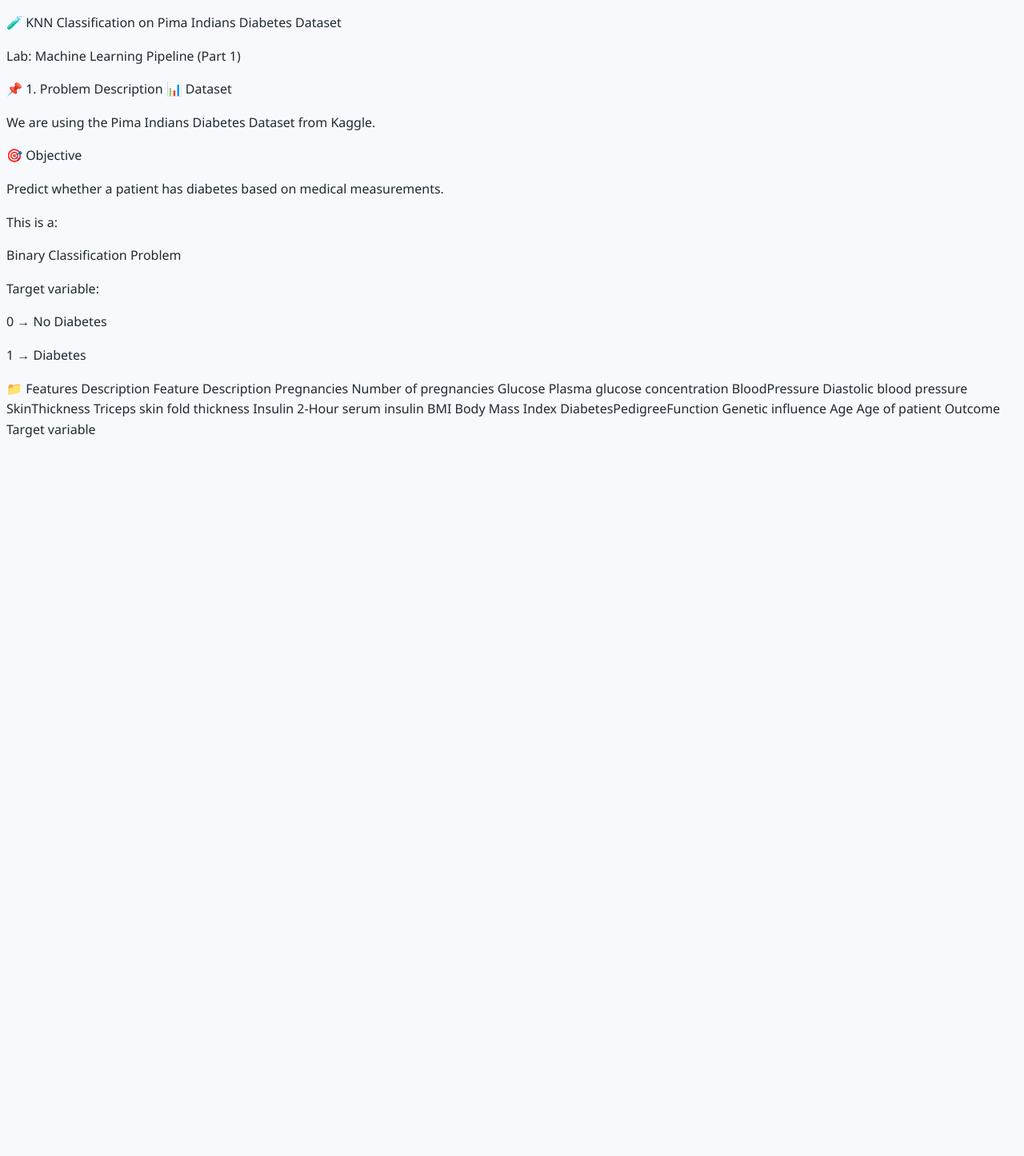
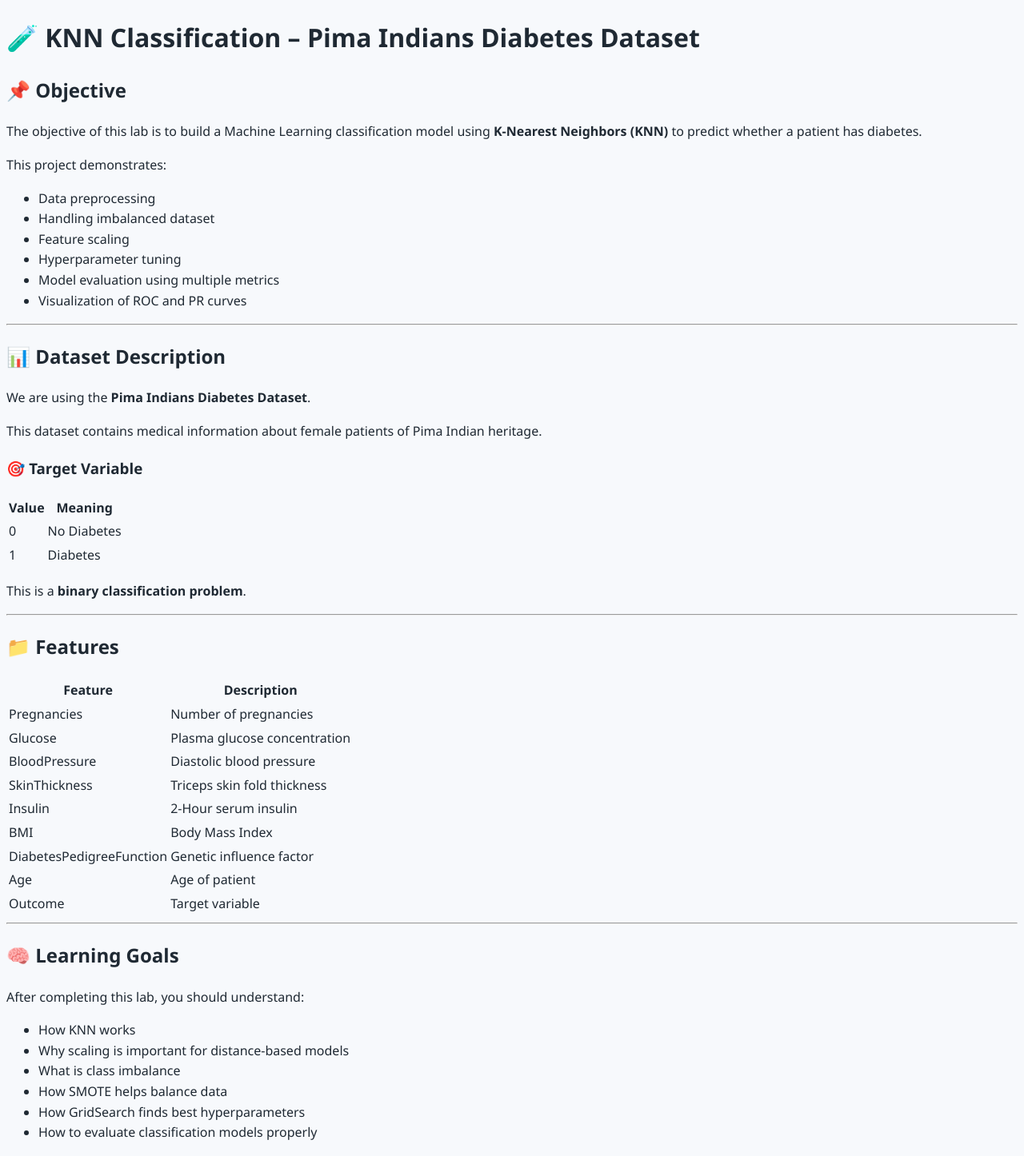
Before and after one commit to irshadvaza/irshadvaza.tech, a Jekyll site: the page built from learning-guides/data-science/Labs/KNN_example.md, in a window 1280 px wide. Shown: the whole page at 80% size. Built offline with Jekyll 4.4.1, drawn with Linux system fonts in a browser that asks for light colours; our own code applies the rules of GitHub Pages for plain Markdown files; before the commit the page ends 900 px from its top, so only the background shows below that.

Commit message:
Update KNN_example.md

```diff
--- a/learning-guides/data-science/Labs/KNN_example.md
+++ b/learning-guides/data-science/Labs/KNN_example.md
@@ -1,34 +1,60 @@
-🧪 KNN Classification on Pima Indians Diabetes Dataset
+# 🧪 KNN Classification – Pima Indians Diabetes Dataset
 
-Lab: Machine Learning Pipeline (Part 1)
+## 📌 Objective
 
-📌 1. Problem Description
-📊 Dataset
+The objective of this lab is to build a Machine Learning classification model using **K-Nearest Neighbors (KNN)** to predict whether a patient has diabetes.
 
-We are using the Pima Indians Diabetes Dataset from Kaggle.
+This project demonstrates:
 
-🎯 Objective
+- Data preprocessing
+- Handling imbalanced dataset
+- Feature scaling
+- Hyperparameter tuning
+- Model evaluation using multiple metrics
+- Visualization of ROC and PR curves
 
-Predict whether a patient has diabetes based on medical measurements.
+---
 
-This is a:
+## 📊 Dataset Description
 
-Binary Classification Problem
+We are using the **Pima Indians Diabetes Dataset**.
 
-Target variable:
+This dataset contains medical information about female patients of Pima Indian heritage.
 
-0 → No Diabetes
+### 🎯 Target Variable
 
-1 → Diabetes
+| Value | Meaning |
+|-------|---------|
+| 0     | No Diabetes |
+| 1     | Diabetes |
 
-📁 Features Description
-Feature	Description
-Pregnancies	Number of pregnancies
-Glucose	Plasma glucose concentration
-BloodPressure	Diastolic blood pressure
-SkinThickness	Triceps skin fold thickness
-Insulin	2-Hour serum insulin
-BMI	Body Mass Index
-DiabetesPedigreeFunction	Genetic influence
-Age	Age of patient
-Outcome	Target variable
+This is a **binary classification problem**.
+
+---
+
+## 📁 Features
+
+| Feature | Description |
+|----------|-------------|
+| Pregnancies | Number of pregnancies |
+| Glucose | Plasma glucose concentration |
+| BloodPressure | Diastolic blood pressure |
+| SkinThickness | Triceps skin fold thickness |
+| Insulin | 2-Hour serum insulin |
+| BMI | Body Mass Index |
+| DiabetesPedigreeFunction | Genetic influence factor |
+| Age | Age of patient |
+| Outcome | Target variable |
+
+---
+
+## 🧠 Learning Goals
+
+After completing this lab, you should understand:
+
+- How KNN works
+- Why scaling is important for distance-based models
+- What is class imbalance
+- How SMOTE helps balance data
+- How GridSearch finds best hyperparameters
+- How to evaluate classification models properly
```
